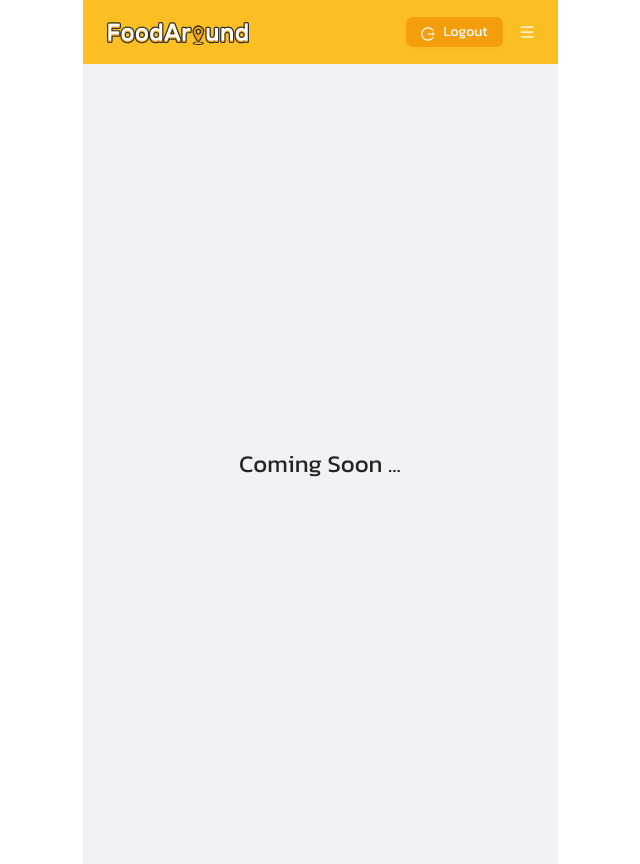
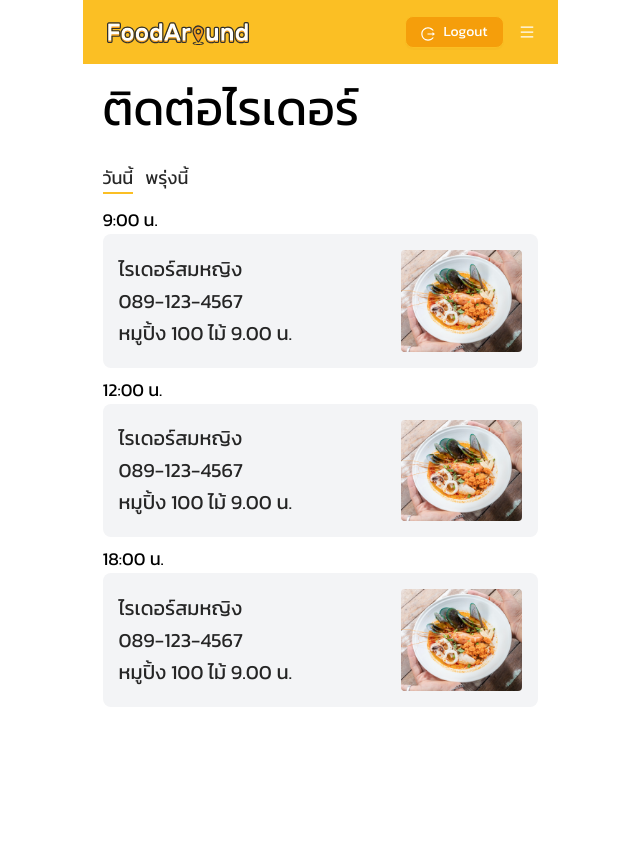
Before and after one commit to WebmasterCamp/ywc18-workshop-f, a React (Create React App) app: page /merchant in a window 1280 px wide. Shown: the whole page, without its empty margins (320-960 px from the left). After the commit the page ends 800 px from the top, so only its background shows below. Built offline with nearby package versions, Linux system fonts and the light colour scheme; sample sign-in values are in the browser's storage; the HTML template or start-up script is replaced by a standard one.

Commit message:
2 merchant page

```diff
--- a/src/App.js
+++ b/src/App.js
@@ -13,6 +13,8 @@ import { LoginPage } from "./components/login/LoginPage";
 import { RegisterPage } from "./components/login/RegisterPage";
 import { ChoosePackagePage } from "./components/choose-package/ChoosePackagePage";
 import { css } from "@emotion/react";
+import {MerchantOrderPage} from "./components/merchant/MerchantOrderPage";
+import {ContactMerchantPage} from "./components/merchant/ContactMerchantPage";
 
 const App = () => {
   const history = useHistory();
@@ -97,9 +99,11 @@ const App = () => {
             <HomePage subscribed={subscribed} setSubscribed={setSubscribed} />
           </Route>
           <Route exact path="/merchant">
-            <div className="flex justify-center items-center w-full h-screen text-2xl">
-              Coming Soon ...
-            </div>
+            {/*<div className="flex justify-center items-center w-full h-screen text-2xl">*/}
+            {/*  Coming Soon ...*/}
+            {/*</div>*/}
+            {/*<MerchantOrderPage/>*/}
+            <ContactMerchantPage/>
           </Route>
           <Route exact path="/create-package">
             <ChoosePackagePage setSubscribed={setSubscribed} />
--- /dev/null
+++ b/src/components/merchant/ContactMerchantPage.js
@@ -0,0 +1,105 @@
+import {Button, Form, Input} from "antd";
+import {PAGE} from "../choose-package/ChoosePackagePage";
+import React, {useState} from "react";
+
+const contact1 = [
+    {
+        time: "9:00 น.",
+        name: "ไรเดอร์สมหญิง",
+        contact: "089-123-4567",
+        detail: "หมูปิ้ง 100 ไม้ 9.00 น."
+    },
+    {
+        time: "12:00 น.",
+        name: "ไรเดอร์สมหญิง",
+        contact: "089-123-4567",
+        detail: "หมูปิ้ง 100 ไม้ 9.00 น."
+    },
+    {
+        time: "18:00 น.",
+        name: "ไรเดอร์สมหญิง",
+        contact: "089-123-4567",
+        detail: "หมูปิ้ง 100 ไม้ 9.00 น."
+    },
+];
+
+const contact2 = [
+    {
+        time: "18:00 น.",
+        name: "ต้มยำ",
+        amount: "200 ไม้"
+    },
+    {
+        time: "11:00 น.",
+        name: "ต้มยำ",
+        amount: "200 ไม้"
+    },
+    {
+        time: "12:00 น.",
+        name: "ต้มยำ",
+        amount: "200 ไม้"
+    },
+];
+
+export const ContactMerchantPage = () => {
+    const [isToday, setToday] = useState(true);
+
+    return <div className="w-full h-full text-2xl">
+        <div className="bg-white mx-auto p-5">
+            <div className="text-5xl text-black">
+                ติดต่อไรเดอร์
+            </div>
+
+            <div className="flex mt-8 space-x-3 mb-3">
+                <div onClick={() => {
+                    setToday(true)
+                }
+                } className={`text-lg ${isToday && "border-b-2 border-yellow-400"}`}>
+                    วันนี้
+                </div>
+                <div onClick={() => {
+                    setToday(false)
+                }
+                } className={`text-lg ${!isToday && "border-b-2 border-yellow-400"}`}>
+                    พรุ่งนี้
+                </div>
+            </div>
+
+            {isToday ? contact1.map(item => {
+                return <div key={item.name} className="flex-col mb-2">
+                    <div className="text-lg text-black">{item.time}</div>
+                    <div className="flex spacex-9 items-center justify-between bg-gray-100 p-4 rounded-lg">
+                        <div className="text-lg">
+                            <div className="text-xl mb-1">{item.name}</div>
+                            <div className="text-xl mb-1">{item.contact}</div>
+                            <div className="text-xl">{item.detail}</div>
+                        </div>
+                        <img
+                            className="rounded object-cover"
+                            src={"assets/image 1.png"}
+                            alt={item.name}
+                            style={{width: "30%", height: "auto"}}
+                        />
+                    </div>
+                </div>
+            }) : contact2.map(item => {
+                return <div key={item.name} className="flex-col mb-2">
+                    <div className="text-lg text-black">{item.time}</div>
+                    <div className="flex spacex-9 items-center justify-between bg-gray-100 p-4 rounded-lg">
+                        <div className="text-lg">
+                            <div className="text-xl mb-1">{item.name}</div>
+                            <div className="text-xl mb-1">{item.contact}</div>
+                            <div className="text-xl">{item.detail}</div>
+                        </div>
+                        <img
+                            className="rounded object-cover"
+                            src={"assets/image 1.png"}
+                            alt={item.name}
+                            style={{width: "30%", height: "auto"}}
+                        />
+                    </div>
+                </div>
+            })}
+        </div>
+    </div>
+}
--- /dev/null
+++ b/src/components/merchant/MerchantOrderPage.js
@@ -0,0 +1,103 @@
+import {Button, Form, Input} from "antd";
+import {PAGE} from "../choose-package/ChoosePackagePage";
+import React, {useState} from "react";
+
+const merchantOrder1 = [
+    {
+        time: "9:00 น.",
+        name: "ต้มยำ",
+        amount: "100 ไม้"
+    },
+    {
+        time: "18:00 น.",
+        name: "ต้มยำ",
+        amount: "100 ไม้"
+    },
+    {
+        time: "12:00 น.",
+        name: "ต้มยำ",
+        amount: "100 ไม้"
+    },
+];
+
+const merchantOrder2 = [
+    {
+        time: "18:00 น.",
+        name: "ต้มยำ",
+        amount: "200 ไม้"
+    },
+    {
+        time: "11:00 น.",
+        name: "ต้มยำ",
+        amount: "200 ไม้"
+    },
+    {
+        time: "12:00 น.",
+        name: "ต้มยำ",
+        amount: "200 ไม้"
+    },
+];
+
+export const MerchantOrderPage = () => {
+    const [isToday, setToday] = useState(true);
+
+    return <div className="w-full h-full text-2xl">
+        <div className="bg-white mx-auto p-5">
+            <div className="text-5xl text-black">
+                Order
+            </div>
+            <div className="text-5xl text-black">
+                ที่คุณต้องเตรียม
+            </div>
+
+            <div className="flex mt-8 space-x-3 mb-3">
+                <div onClick={() => {
+                    setToday(true)
+                }
+                } className={`text-lg ${isToday && "border-b-2 border-yellow-400"}`}>
+                    วันนี้
+                </div>
+                <div onClick={() => {
+                    setToday(false)
+                }
+                } className={`text-lg ${!isToday && "border-b-2 border-yellow-400"}`}>
+                    พรุ่งนี้
+                </div>
+            </div>
+
+            {isToday ? merchantOrder1.map(item => {
+                return <div key={item.name} className="flex-col mb-2">
+                    <div className="text-lg text-black">{item.time}</div>
+                    <div className="flex spacex-9 items-center justify-between bg-gray-100 p-4 rounded-lg">
+                        <div className="text-lg">
+                            <div className="text-xl mb-1">{item.name}</div>
+                            <div className="text-xl">{item.amount}</div>
+                        </div>
+                        <img
+                            className="rounded object-cover"
+                            src={"assets/image 1.png"}
+                            alt={item.name}
+                            style={{width: "30%", height: "auto"}}
+                        />
+                    </div>
+                </div>
+            }) : merchantOrder2.map(item => {
+                return <div key={item.name} className="flex-col mb-2">
+                    <div className="text-lg text-black">{item.time}</div>
+                    <div className="flex spacex-9 items-center justify-between bg-gray-100 p-4 rounded-lg">
+                        <div className="text-lg">
+                            <div className="text-xl mb-1">{item.name}</div>
+                            <div className="text-xl">{item.amount}</div>
+                        </div>
+                        <img
+                            className="rounded object-cover"
+                            src={"assets/image 1.png"}
+                            alt={item.name}
+                            style={{width: "30%", height: "auto"}}
+                        />
+                    </div>
+                </div>
+            })}
+        </div>
+    </div>
+}
```
Also changed, not shown: src/components/merchant/MerchantOrder.js (deleted).
